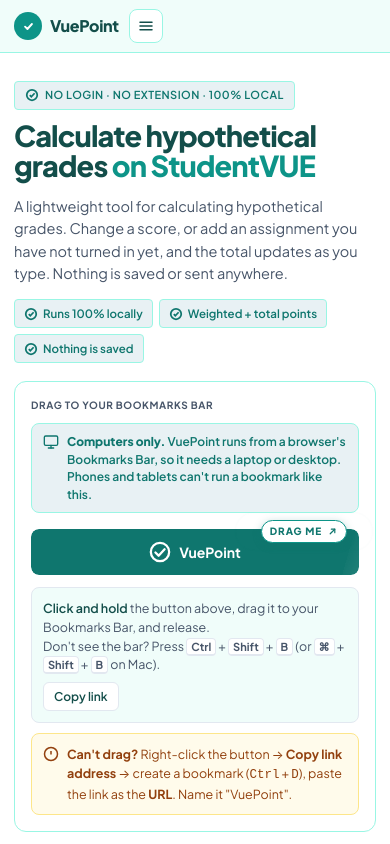
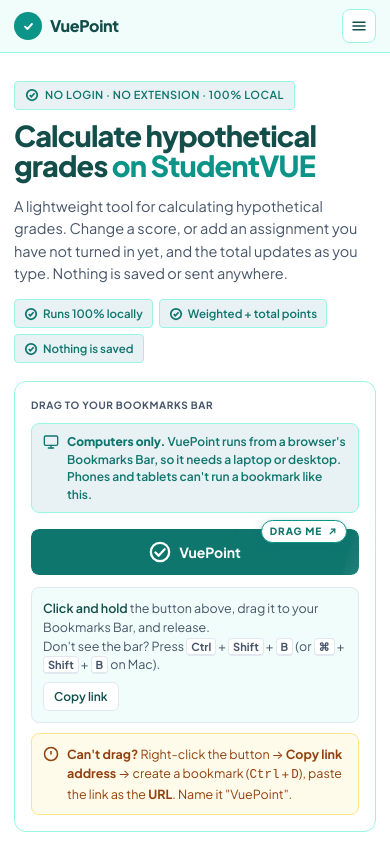
Before and after one commit to imVansh2010/vuepoint, a plain HTML site: page index.html in a window 390 px wide. Shown: the top 844 px of the page. Drawn offline with Linux system fonts and the light colour scheme.

Commit message:
Push mobile menu button to the right using margin-left

```diff
--- a/index.html
+++ b/index.html
@@ -163,7 +163,7 @@
   /* Small screens get a hamburger instead of the link row. The button is
      always in the markup and simply hidden above the breakpoint, so there is
      one set of links and one nav landmark to keep in sync. */
-  .nav-burger{display:none;width:34px;height:34px;padding:0;border:1px solid var(--border);background:var(--card);border-radius:8px;color:var(--fg);cursor:pointer;align-items:center;justify-content:center;transition:opacity .15s}
+  .nav-burger{display:none;margin-left:auto;width:34px;height:34px;padding:0;border:1px solid var(--border);background:var(--card);border-radius:8px;color:var(--fg);cursor:pointer;align-items:center;justify-content:center;transition:opacity .15s}
   .nav-burger:hover{opacity:.75}
   .nav-burger svg{width:18px;height:18px;display:block}
   .hero{background:var(--bg-alt);padding:30px 0 28px}
```
Also changed, not shown: index.template.html (+1 -1 lines).
